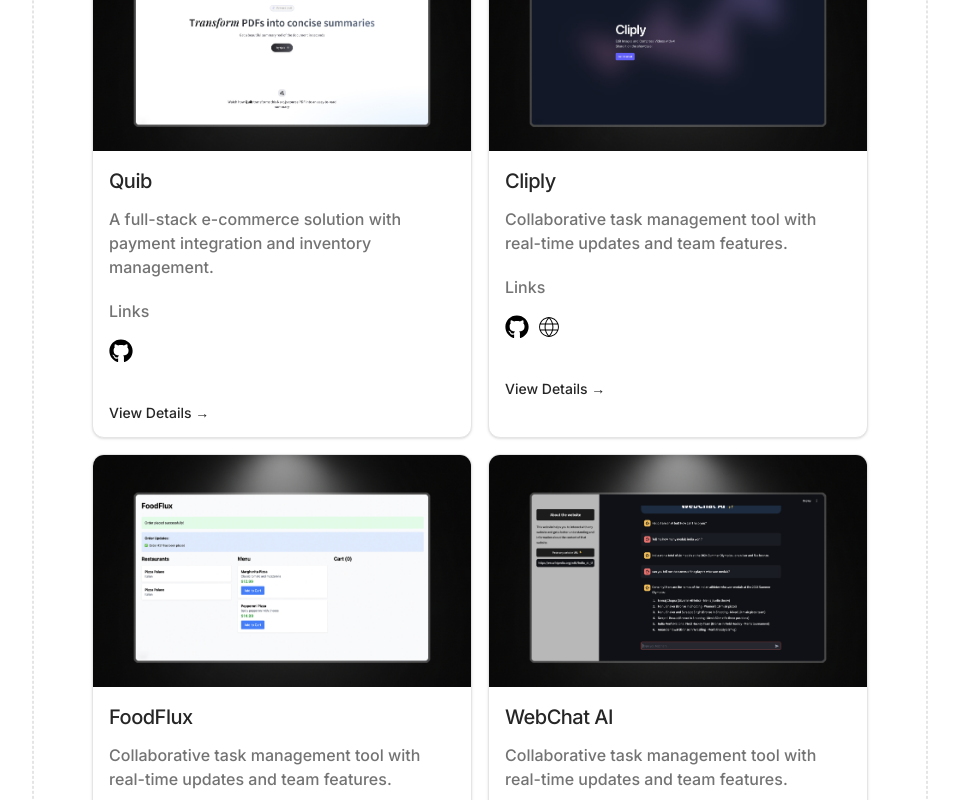
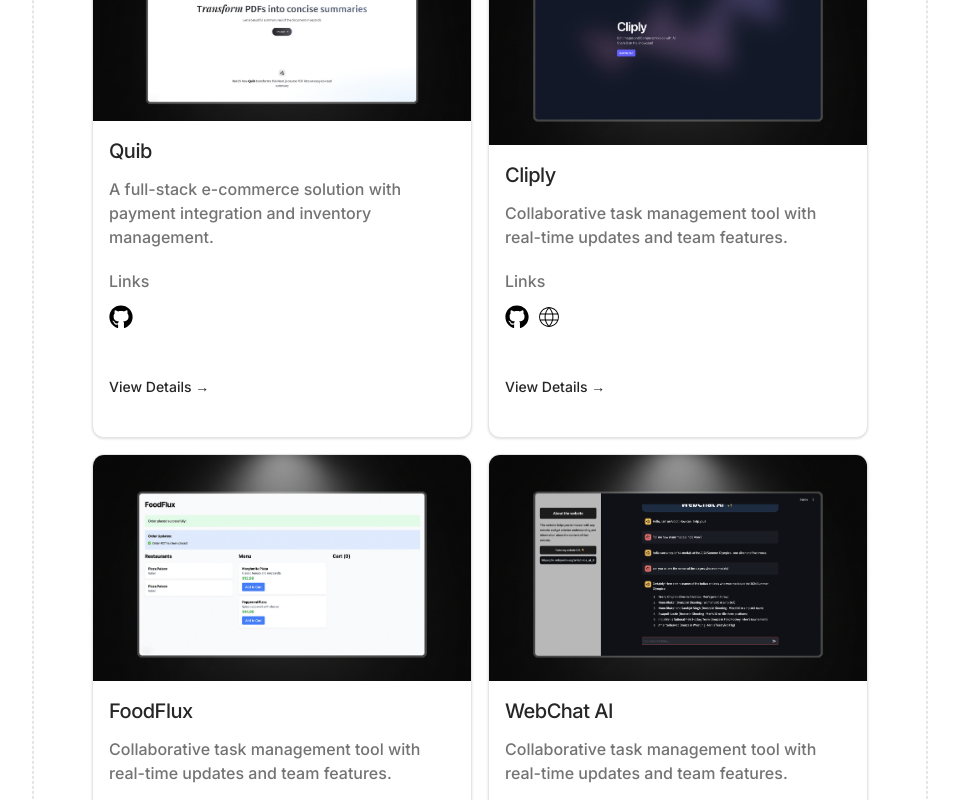
Before and after one commit to ShahuKor/Portfolio, a Next.js app: page / in a window 1280 px wide. Shown: the part 760-1560 px from the top of the page, without its empty margins (160-1119 px from the left). Built offline with nearby package versions, Linux system fonts and the light colour scheme.

Commit message:
fix positioning issue in cards

```diff
--- a/components/ui/card.tsx
+++ b/components/ui/card.tsx
@@ -2,6 +2,7 @@ import Image from "next/image";
 import Link from "next/link";
 import { CiGlobe } from "react-icons/ci";
 import { FaGithub } from "react-icons/fa";
+
 interface CardProps {
   src: string;
   title: string;
@@ -32,18 +33,18 @@ export default function Card({
         />
       </div>
 
-      {/* Content Section */}
-      <div className="flex flex-col gap-3 p-4">
+      <div className="flex flex-1 flex-col gap-3 p-4">
         {/* Title */}
         <h3 className="text-xl font-medium tracking-tight text-(--color-primary)">
           {title}
         </h3>
 
-        {/* Description */}
-        <p className="pb-2 text-base font-medium text-(--color-secondary)">
+        <p className="flex-1 pb-2 text-base font-medium text-(--color-secondary)">
           {description}
         </p>
-        <p className="pb-1 text-base font-medium text-(--color-secondary)">
+
+        <div className="pb-8">
+          <p className="pb-3 text-base font-medium text-(--color-secondary)">
             Links
           </p>
           <div className="flex gap-2">
@@ -57,7 +58,9 @@ export default function Card({
             )}
           </div>
         </div>
-      <div className="flex items-center justify-between px-4 pt-6">
+      </div>
+
+      <div className="flex items-center justify-between px-4 pb-10">
         <Link
           href={projectlink}
           className="text-sm font-medium text-neutral-800 underline-offset-4 hover:underline dark:text-neutral-200"
```
Lines whose indentation alone changed are shown as unchanged.
